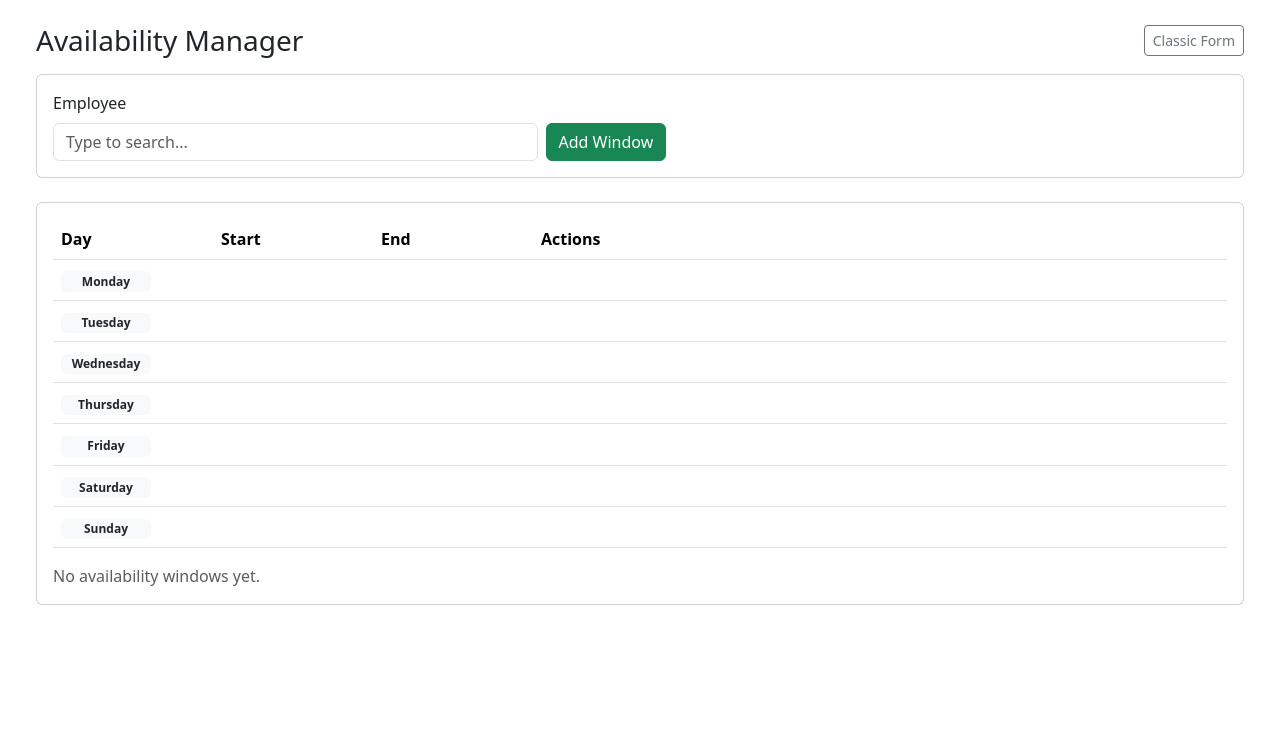
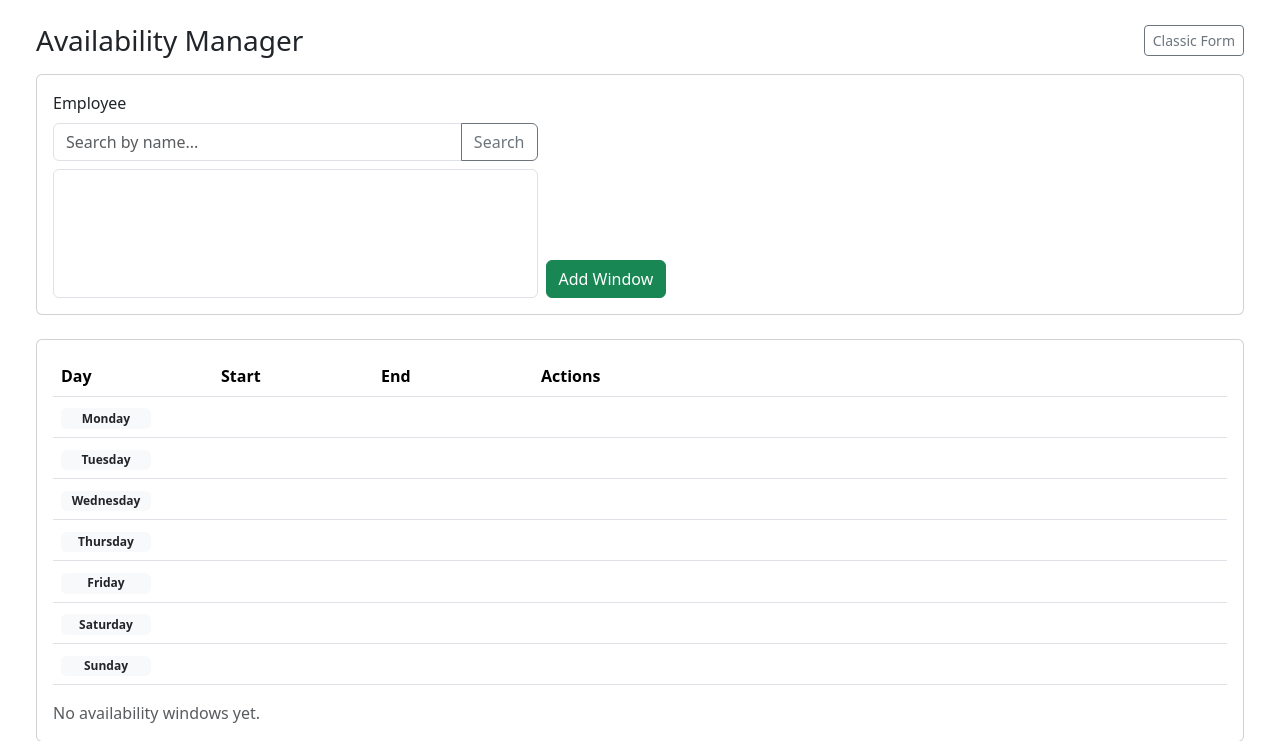
Before and after one commit to johndadey-cyber/FieldOps, a PHP site: page /public/availability_manager.php in a window 1280 px wide. Shown: the top 741 px of the page. Run offline with PHP 8.4, Linux system fonts and the light colour scheme; lists and menus that the app fills with data are empty.

Commit message:
Simplify employee search in availability manager

```diff
--- a/public/availability_manager.php
+++ b/public/availability_manager.php
@@ -74,8 +74,11 @@ $selectedEmployeeId = isset($_GET['employee_id']) ? (int)$_GET['employee_id'] :
         <form id="employeePicker" class="row g-2 align-items-end">
           <div class="col-sm-7 col-md-6 col-lg-5">
             <label class="form-label">Employee</label>
-            <input type="search" id="employeeSearch" class="form-control" placeholder="Type to search..." list="employeeList" autocomplete="off">
-            <datalist id="employeeList"></datalist>
+            <div class="input-group">
+              <input type="search" id="employeeSearch" class="form-control" placeholder="Search by name..." autocomplete="off">
+              <button type="button" class="btn btn-outline-secondary" id="btnEmpSearch">Search</button>
+            </div>
+            <select id="employeeResults" class="form-select mt-2" size="5"></select>
             <input type="hidden" id="employee_id" name="employee_id" value="<?= $selectedEmployeeId ?: '' ?>">
           </div>
           <div class="col-auto">
@@ -199,7 +202,8 @@ $selectedEmployeeId = isset($_GET['employee_id']) ? (int)$_GET['employee_id'] :
 
     const employeeInput = document.getElementById('employeeSearch');
     const employeeIdField = document.getElementById('employee_id');
-    const suggestionList = document.getElementById('employeeList');
+    const btnEmpSearch = document.getElementById('btnEmpSearch');
+    const resultSelect = document.getElementById('employeeResults');
     const btnAdd = document.getElementById('btnAdd');
 
     const winModalEl = document.getElementById('winModal');
@@ -239,32 +243,32 @@ $selectedEmployeeId = isset($_GET['employee_id']) ? (int)$_GET['employee_id'] :
       Array.from(winDays.options).forEach(o => { o.selected = false; });
     });
 
-    employeeInput.addEventListener('input', async () => {
+    async function searchEmployees() {
       const q = employeeInput.value.trim();
-      if (q.length < 2) { suggestionList.innerHTML = ''; return; }
-
+      resultSelect.innerHTML = '';
+      employeeIdField.value = '';
+      if (q.length < 2) { return; }
       try {
         const res = await fetch(`api/employees/search.php?q=${encodeURIComponent(q)}`);
         if (!res.ok) throw new Error('bad response');
         const data = await res.json();
-        suggestionList.innerHTML = '';
         for (const it of data) {
           const opt = document.createElement('option');
-          opt.value = `${it.name} (ID: ${it.id})`;
-          suggestionList.appendChild(opt);
+          opt.value = it.id;
+          opt.textContent = `${it.name} (ID: ${it.id})`;
+          resultSelect.appendChild(opt);
         }
       } catch (err) {
-        suggestionList.innerHTML = '';
+        // ignore errors
       }
-    });
+    }
 
-    employeeInput.addEventListener('change', () => {
-      const m = /\(ID:\s*(\d+)\)$/.exec(employeeInput.value);
-      if (m) {
-        employeeIdField.value = m[1];
+    btnEmpSearch.addEventListener('click', searchEmployees);
+    resultSelect.addEventListener('change', () => {
+      const id = resultSelect.value;
+      if (id) {
+        employeeIdField.value = id;
         loadAvailability();
-      } else {
-        employeeIdField.value = '';
       }
     });
 
@@ -463,7 +467,14 @@ $selectedEmployeeId = isset($_GET['employee_id']) ? (int)$_GET['employee_id'] :
       fetch(`api/employees/search.php?id=${initId}`)
         .then(r => r.json())
         .then(emp => {
-          if (emp && emp.name) employeeInput.value = `${emp.name} (ID: ${emp.id})`;
+          if (emp && emp.name) {
+            employeeInput.value = emp.name;
+            const opt = document.createElement('option');
+            opt.value = emp.id;
+            opt.textContent = `${emp.name} (ID: ${emp.id})`;
+            resultSelect.appendChild(opt);
+            resultSelect.value = String(emp.id);
+          }
           loadAvailability();
         })
         .catch(() => loadAvailability());
```
